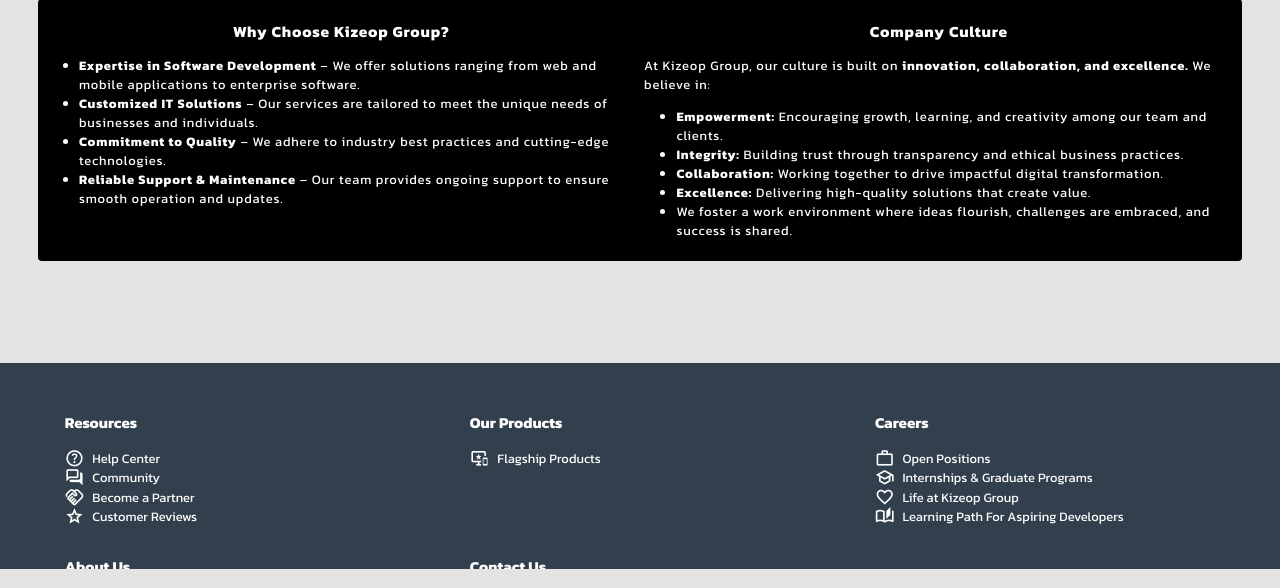
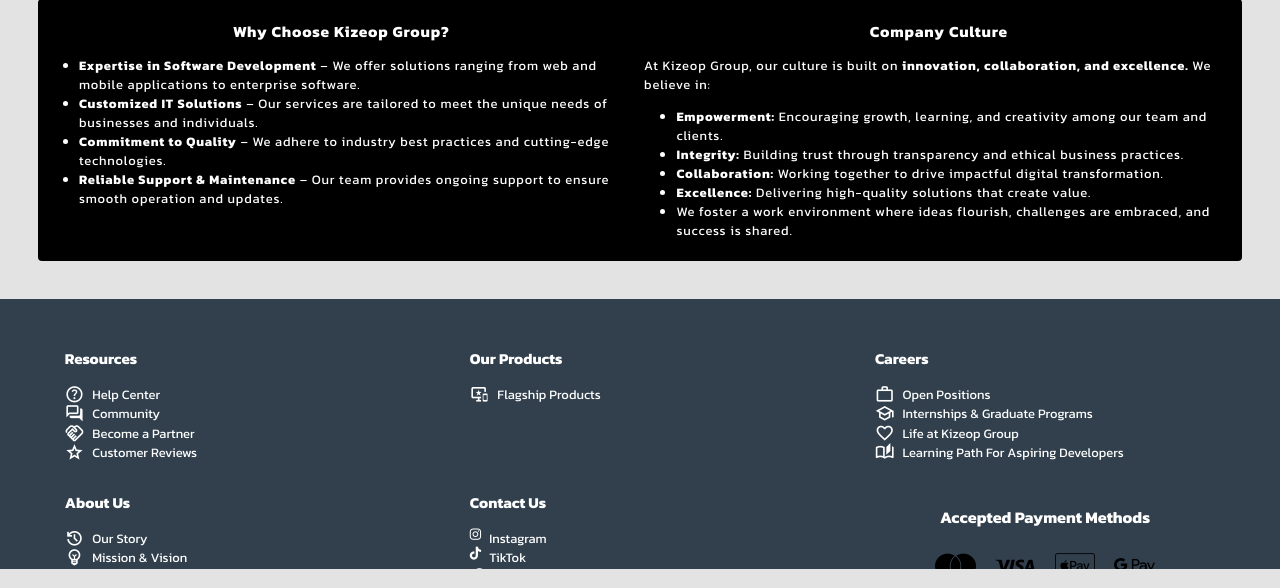
Before and after one commit to kelvinkizeop/kizeop, a PHP site: page /about.html in a window 1280 px wide. Shown: the part 2031-2619 px from the top of the page. Run offline with PHP 8.4, Linux system fonts and the light colour scheme; some web fonts are replaced.

Commit message:
Add files via upload

```diff
--- a/about.css
+++ b/about.css
@@ -580,7 +580,7 @@ body {
     display: grid;
     grid-template-columns: repeat(3, minmax(300px, 1fr));
     padding: 40px;
-    margin-top: 5%;
+    margin-top: 0%;
     width: 100%;
 
 }
```
